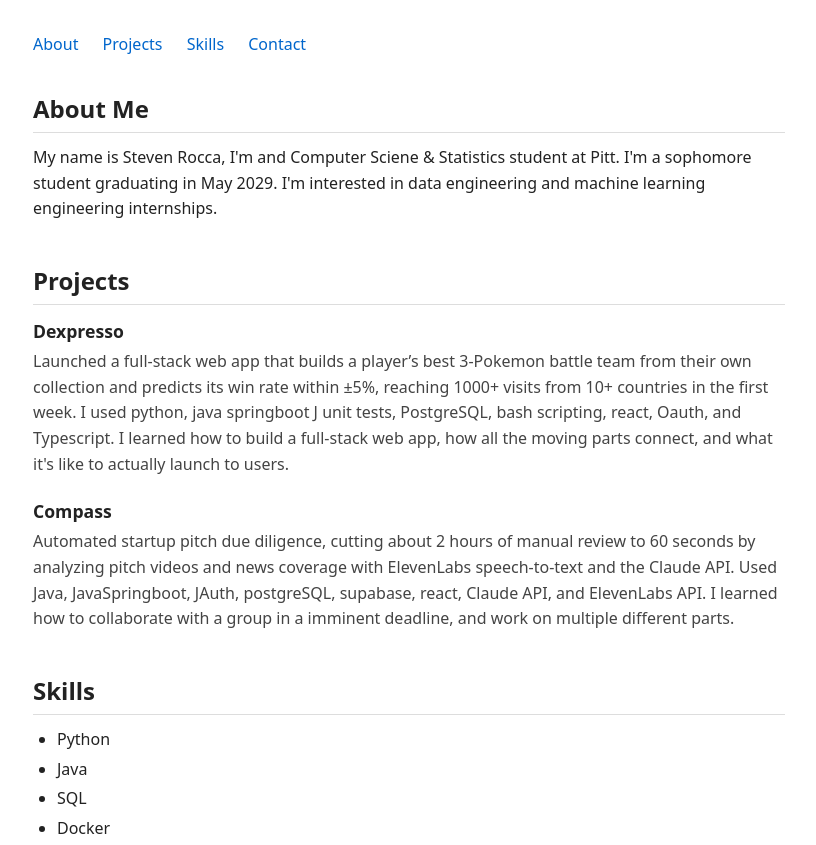
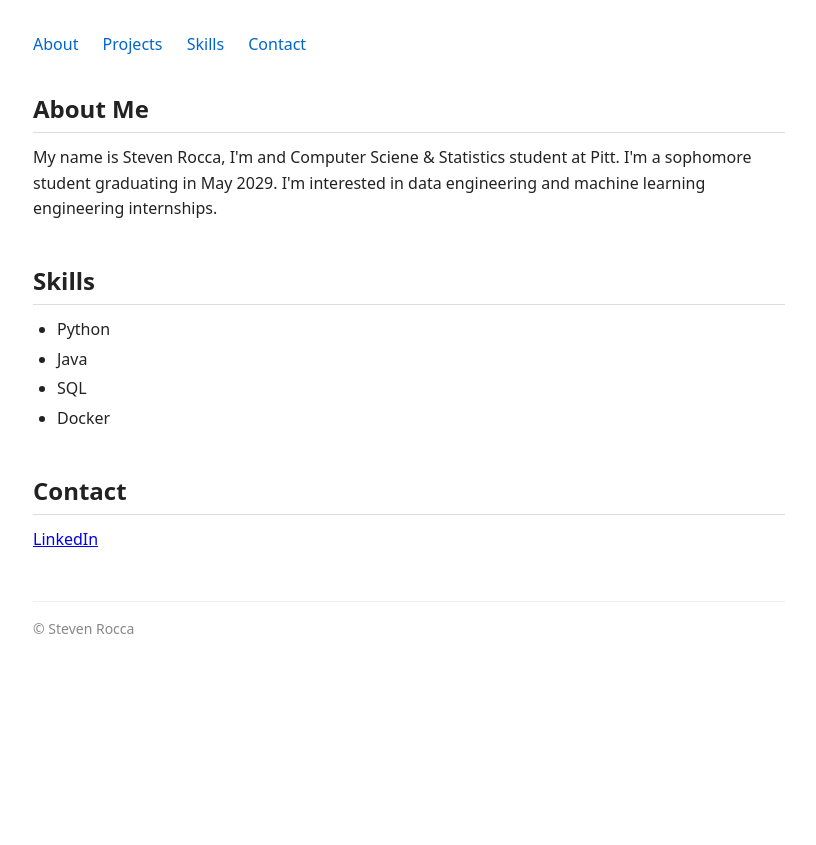
Before and after one commit to stevenrocca3/portfolio, a plain HTML site: page index.html in a window 1280 px wide. Shown: the top 845 px of the page, without its empty margins (231-1047 px from the left). After the commit the page ends 800 px from the top, so only its background shows below. Drawn offline with Linux system fonts and the light colour scheme.

Commit message:
Triggered a regression by deleting projects

```diff
--- a/index.html
+++ b/index.html
@@ -27,25 +27,7 @@
       I'm interested in data engineering and machine learning engineering internships.
     </section>
 
-    <section id="projects">
-      <h2>Projects</h2>
 
-        <div class="project">
-          <h3>Dexpresso</h3>
-          <p>Launched a full-stack web app that builds a player’s best 3-Pokemon battle team from their own collection and
-            predicts its win rate within ±5%, reaching 1000+ visits from 10+ countries in the first week. I used python, java springboot
-            J unit tests, PostgreSQL, bash scripting, react, Oauth, and Typescript. I learned how to build a full-stack web app,
-            how all the moving parts connect, and what it's like to actually launch to users.</p>
-        </div>
-        <div class="project">
-          <h3>Compass</h3>
-          <p>Automated startup pitch due diligence, cutting about 2 hours of manual review to
-            60 seconds by analyzing pitch videos and news coverage with ElevenLabs speech-to-text and the Claude API.
-            Used Java, JavaSpringboot, JAuth, postgreSQL, supabase, react, Claude API, and ElevenLabs API. I learned how to collaborate
-            with a group in a imminent deadline, and work on multiple different parts.</p>
-        </div>
-
-    </section>
 
     <section id="skills">
       <h2>Skills</h2>
```
